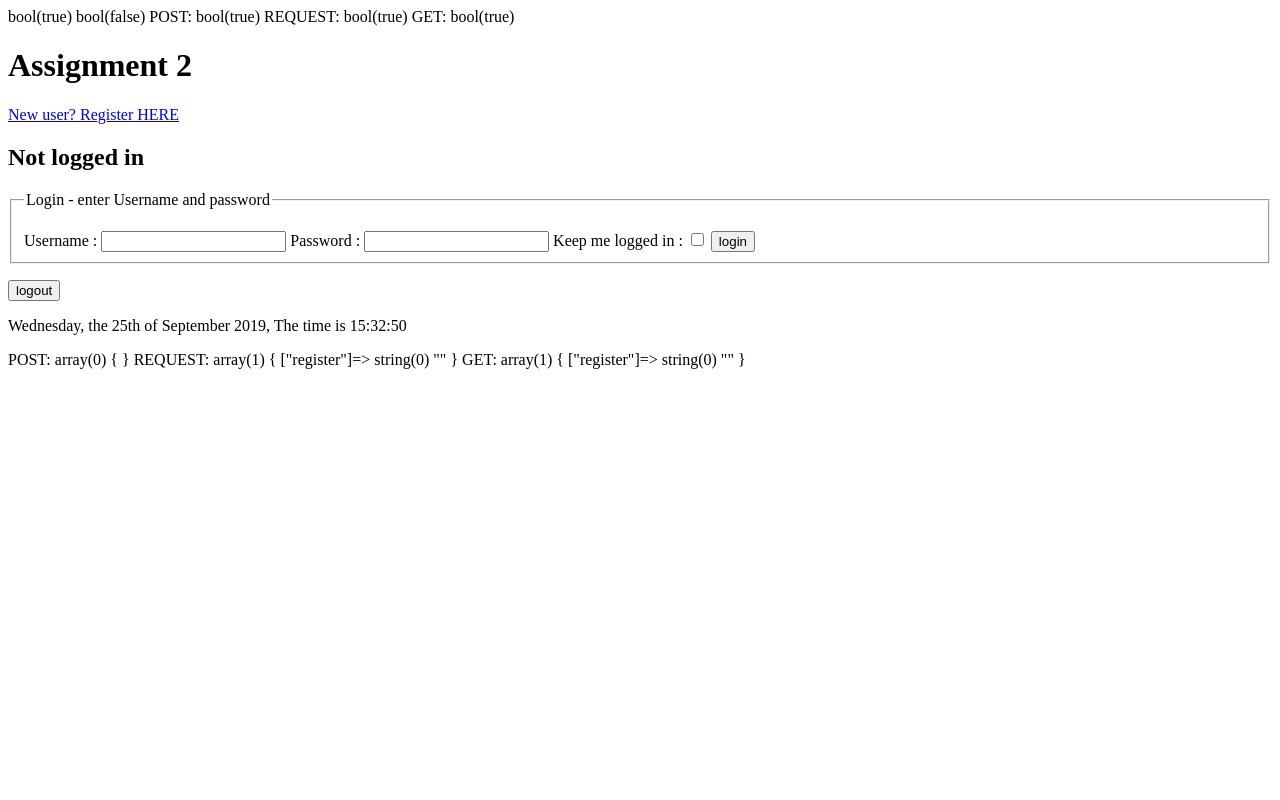
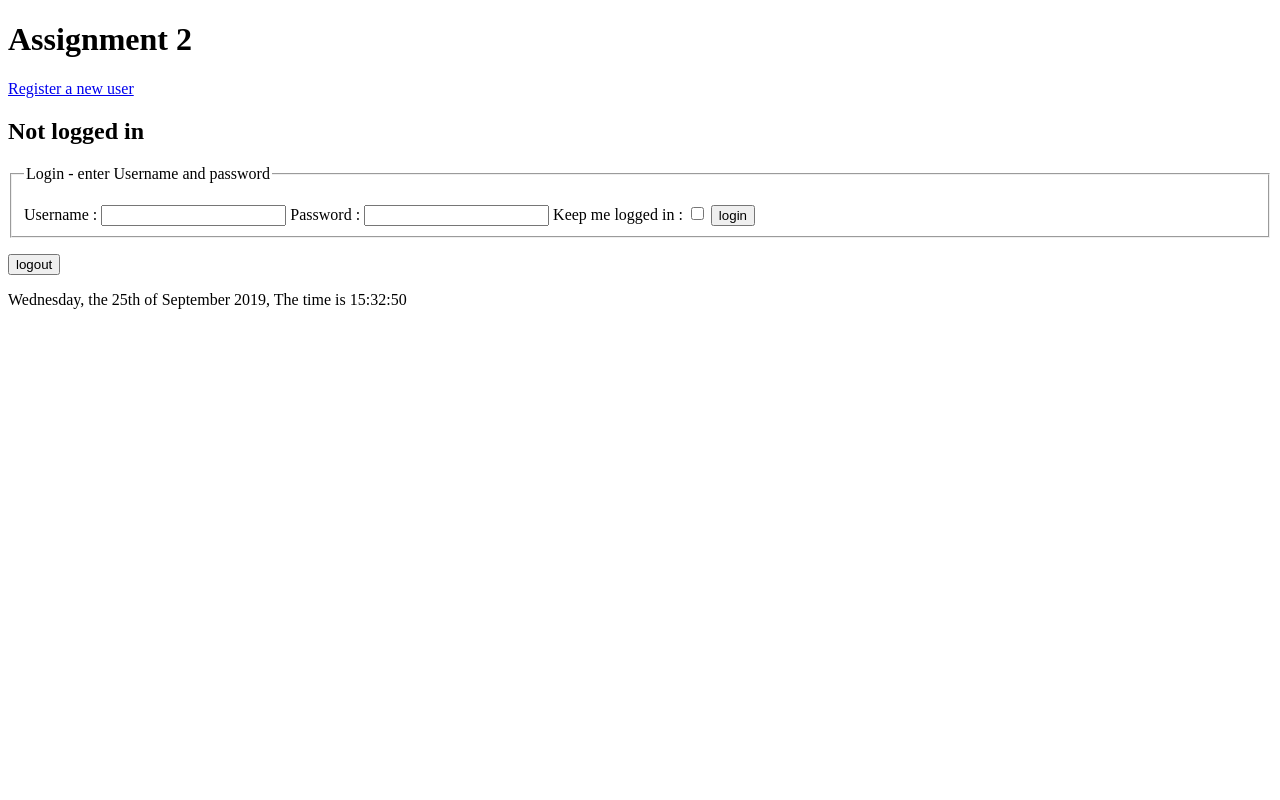
Before and after one commit to dunderdennis/1dv610_L2, a PHP site: the page made by index.php in a window 1280 px wide. Run offline with PHP 8.4, Linux system fonts and the light colour scheme; data that the repository does not hold is empty.

Commit message:
heroku push

```diff
--- a/index.php
+++ b/index.php
@@ -9,9 +9,9 @@ require_once("Application.php");
 $app = new Application();
 $app->run();
 
-echo 'POST: ';
+/* echo 'POST: ';
 var_dump($_POST);
 echo 'REQUEST: ';
 var_dump($_REQUEST);
 echo 'GET: ';
-var_dump($_GET);
+var_dump($_GET); */
--- a/view/LayoutView.php
+++ b/view/LayoutView.php
@@ -55,7 +55,7 @@ class LayoutView
     if ($isLoggedIn) {
       return '<h2>Logged in as ' . $this->username . '</h2>';
     } else {
-      return '<a href="?register">New user? Register HERE</a>
+      return '<a href="?register">Register a new user</a>
       <h2>Not logged in</h2>';
     }
   }
--- a/view/LoginView.php
+++ b/view/LoginView.php
@@ -18,14 +18,12 @@ class LoginView
 
 	public function userWantsToLogin(): bool
 	{
-		return isset($_GET[self::$username]);
+		return isset($_POST[self::$login]);
 	}
 
 	public function response()
 	{
-		$message = '';
-
-		var_dump(isset($_POST));
+		/* var_dump(isset($_POST));
 		var_dump(isset($_POST[self::$login]));
 
 		echo 'POST: ';
@@ -33,13 +31,14 @@ class LoginView
 		echo 'REQUEST: ';
 		var_dump(isset($_REQUEST));
 		echo 'GET: ';
-		var_dump(isset($_GET));
+		var_dump(isset($_GET)); */
 
-		if ($this->getGETUsername()) {
-			var_dump($this->getGETUsername());
+		$message = '';
+
+		if ($this->userWantsToLogin()) {
+			$this->doLoginAttempt();
+			$message = $this->getLoginErrorMessage();
 		}
-
-		$message = $this->getLoginErrorMessage();
 
 		$response = $this->generateLoginFormHTML($message);
 		$response .= $this->generateLogoutButtonHTML($message);
@@ -80,7 +79,12 @@ class LoginView
 		';
 	}
 
-	private function checkLoginGETForErrors(): void
+	private function doLoginAttempt(): void
+	{
+		$this->checkLoginForErrors();
+	}
+
+	private function checkLoginForErrors(): void
 	{
 		$username = $this->getGETUsername();
 		$password = $this->getGETPassword();
```
